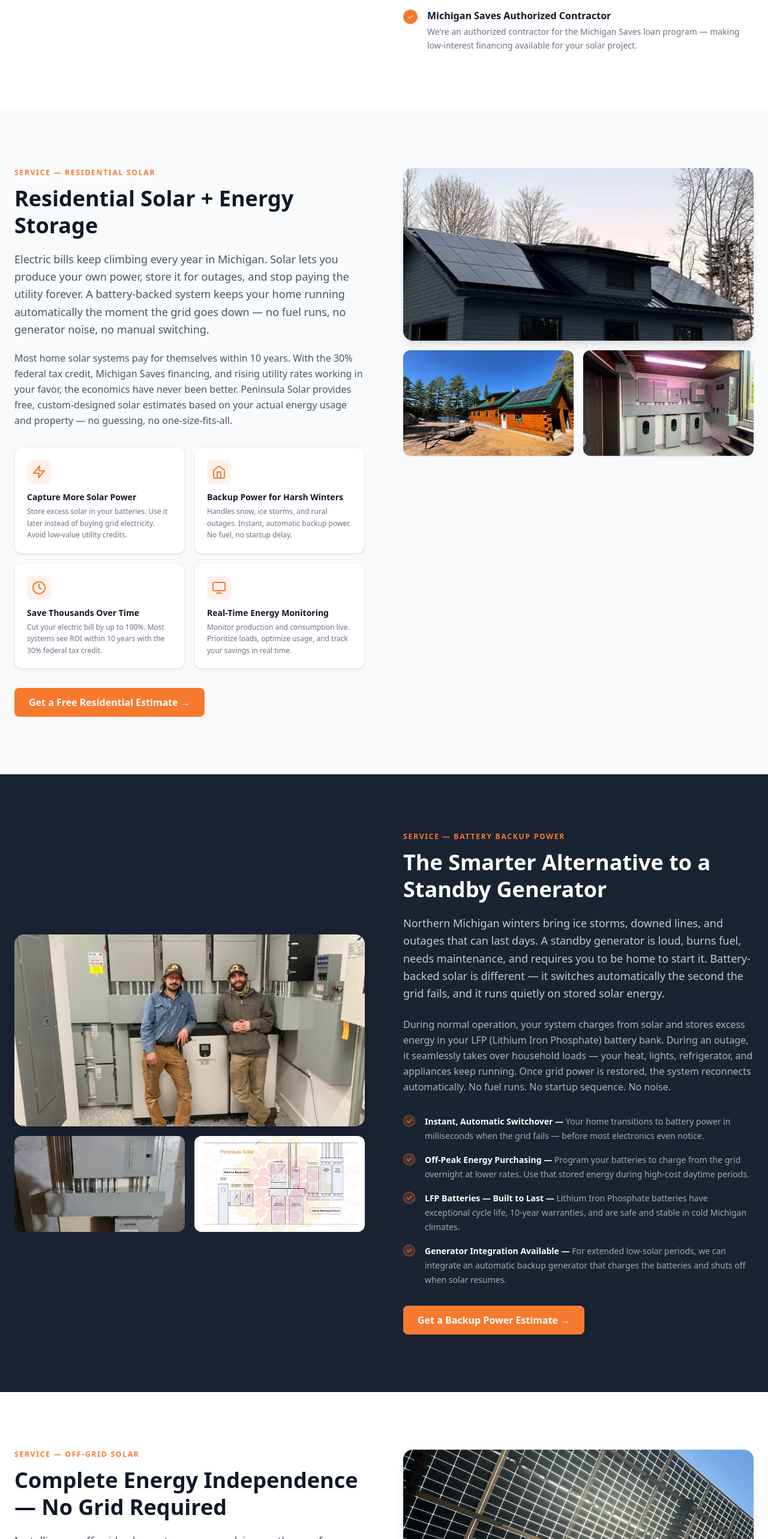
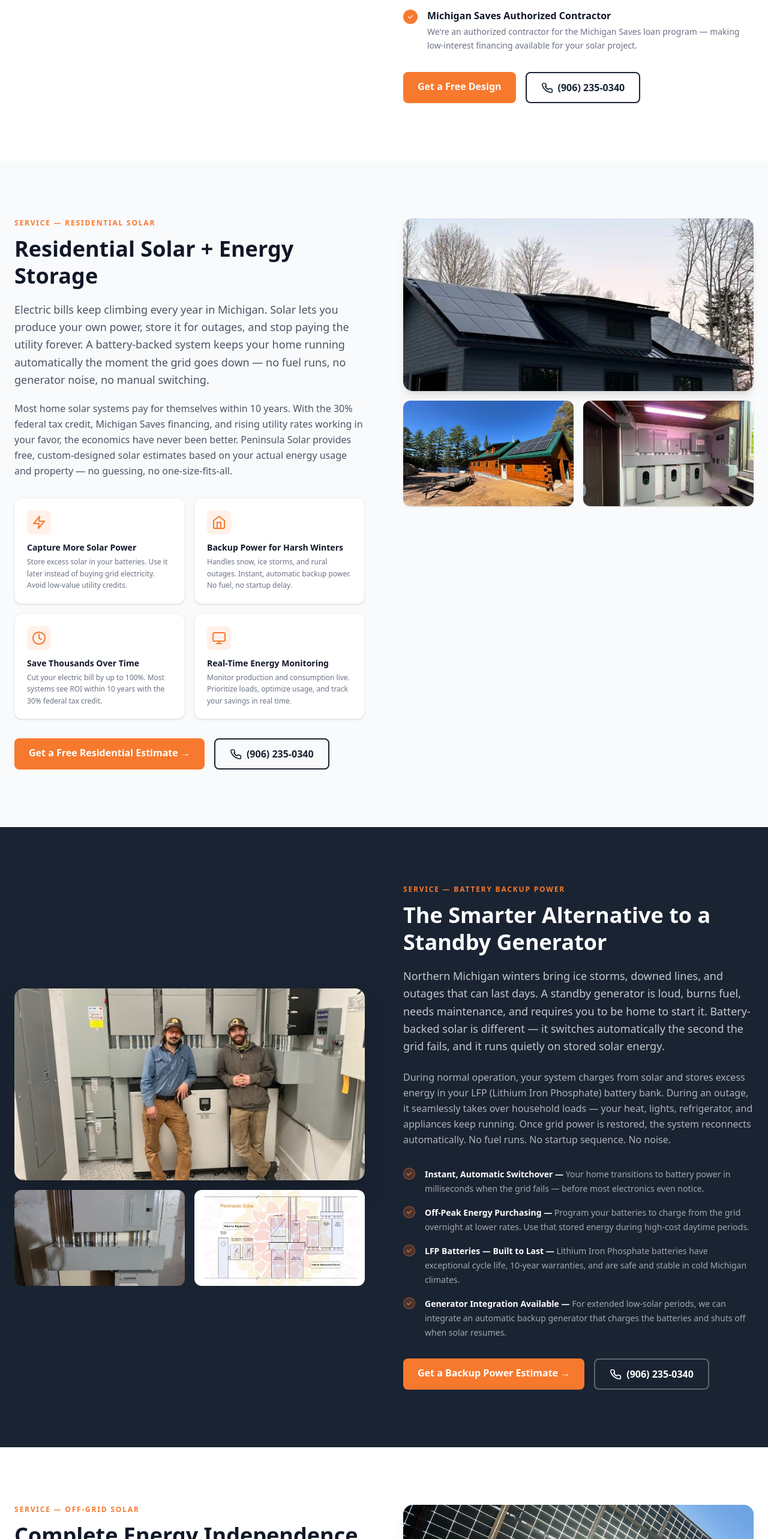
Before and after one commit to Landing-Pages-Websites/peninsula-solar-landing, a Next.js app: page / in a window 1280 px wide. Shown: the part 1680-4246 px from the top of the page at 60% size. Built offline with nearby package versions, Linux system fonts and the light colour scheme.

Commit message:
Add phone CTA button to every section

```diff
--- a/src/app/page.tsx
+++ b/src/app/page.tsx
@@ -129,6 +129,25 @@ function LeadForm({ title, subtitle }: { title?: string; subtitle?: string }) {
 // ─── Shared section label ──────────────────────────────────────────────────────
 function SectionLabel({ children }: { children: React.ReactNode }) {
   return <p className="text-[#f7792e] text-xs font-bold uppercase tracking-[0.15em] mb-3">{children}</p>;
+}
+
+// ─── Phone CTA button ─────────────────────────────────────────────────────────
+function PhoneBtn({ light }: { light?: boolean }) {
+  return (
+    <a
+      href="tel:9062350340"
+      className={`inline-flex items-center gap-2 rounded-lg px-6 py-3 text-base font-bold border-2 transition ${
+        light
+          ? "border-white/30 text-white hover:bg-white hover:text-[#1a2332]"
+          : "border-[#1a2332] text-[#1a2332] hover:bg-[#1a2332] hover:text-white"
+      }`}
+    >
+      <svg className="w-5 h-5 shrink-0" fill="none" stroke="currentColor" strokeWidth={2} viewBox="0 0 24 24">
+        <path d="M22 16.92v3a2 2 0 01-2.18 2 19.79 19.79 0 01-8.63-3.07A19.5 19.5 0 013.07 9.5a19.79 19.79 0 01-.82-3.68 2 2 0 012-2.22h3a2 2 0 012 1.72c.127.96.361 1.903.7 2.81a2 2 0 01-.45 2.11L8.09 9.91a16 16 0 006 6l1.27-1.27a2 2 0 012.11-.45c.907.339 1.85.573 2.81.7A2 2 0 0122 16.92z" strokeLinecap="round" strokeLinejoin="round" />
+      </svg>
+      (906) 235-0340
+    </a>
+  );
 }
 
 // ─── Check icon ───────────────────────────────────────────────────────────────
@@ -282,6 +301,12 @@ export default function PeninsulaSolarLP() {
                   </div>
                 ))}
               </div>
+              <div className="flex flex-wrap gap-4 mt-8">
+                <a href="#get-estimate" className="rounded-lg px-6 py-3 text-base font-bold bg-[#f7792e] text-white hover:bg-[#e66820] transition">
+                  Get a Free Design
+                </a>
+                <PhoneBtn />
+              </div>
             </div>
           </div>
         </div>
@@ -332,9 +357,12 @@ export default function PeninsulaSolarLP() {
                   </div>
                 ))}
               </div>
-              <a href="#get-estimate" className="inline-block rounded-lg px-6 py-3 text-base font-bold bg-[#f7792e] text-white hover:bg-[#e66820] transition">
+              <div className="flex flex-wrap gap-4">
+              <a href="#get-estimate" className="rounded-lg px-6 py-3 text-base font-bold bg-[#f7792e] text-white hover:bg-[#e66820] transition">
                 Get a Free Residential Estimate →
               </a>
+              <PhoneBtn />
+              </div>
             </div>
             <div className="space-y-4">
               <div className="relative h-72 rounded-2xl overflow-hidden shadow-lg">
@@ -401,9 +429,12 @@ export default function PeninsulaSolarLP() {
                   </div>
                 ))}
               </div>
-              <a href="#get-estimate" className="inline-block rounded-lg px-6 py-3 text-base font-bold bg-[#f7792e] text-white hover:bg-[#e66820] transition">
+              <div className="flex flex-wrap gap-4">
+                <a href="#get-estimate" className="rounded-lg px-6 py-3 text-base font-bold bg-[#f7792e] text-white hover:bg-[#e66820] transition">
                   Get a Backup Power Estimate →
                 </a>
+                <PhoneBtn light />
+              </div>
             </div>
           </div>
         </div>
@@ -439,9 +470,12 @@ export default function PeninsulaSolarLP() {
                   </div>
                 ))}
               </div>
-              <a href="#get-estimate" className="inline-block rounded-lg px-6 py-3 text-base font-bold bg-[#f7792e] text-white hover:bg-[#e66820] transition">
+              <div className="flex flex-wrap gap-4">
+                <a href="#get-estimate" className="rounded-lg px-6 py-3 text-base font-bold bg-[#f7792e] text-white hover:bg-[#e66820] transition">
                   Get an Off-Grid System Quote →
                 </a>
+                <PhoneBtn />
+              </div>
             </div>
             <div className="space-y-4">
               <div className="relative h-80 rounded-2xl overflow-hidden shadow-xl">
@@ -500,9 +534,12 @@ export default function PeninsulaSolarLP() {
                   ))}
                 </div>
               </div>
-              <a href="#get-estimate" className="inline-block rounded-lg px-6 py-3 text-base font-bold bg-[#f7792e] text-white hover:bg-[#e66820] transition">
+              <div className="flex flex-wrap gap-4">
+                <a href="#get-estimate" className="rounded-lg px-6 py-3 text-base font-bold bg-[#f7792e] text-white hover:bg-[#e66820] transition">
                   Ask About Tundra Racking →
                 </a>
+                <PhoneBtn />
+              </div>
             </div>
           </div>
         </div>
```
Lines whose indentation alone changed are shown as unchanged.
